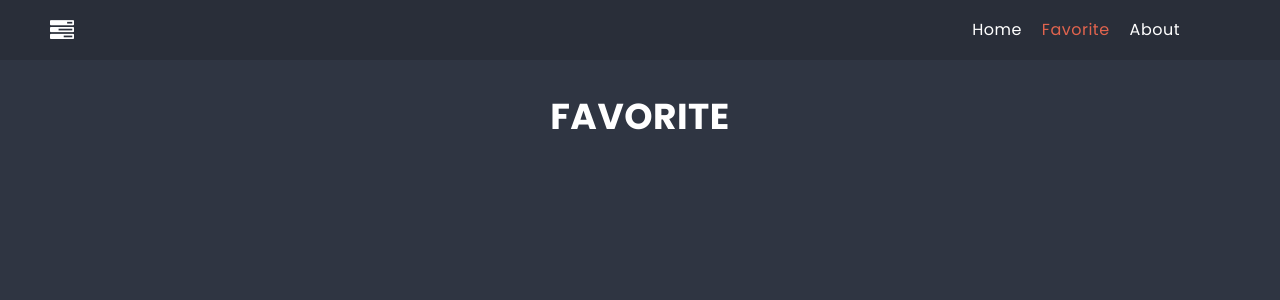
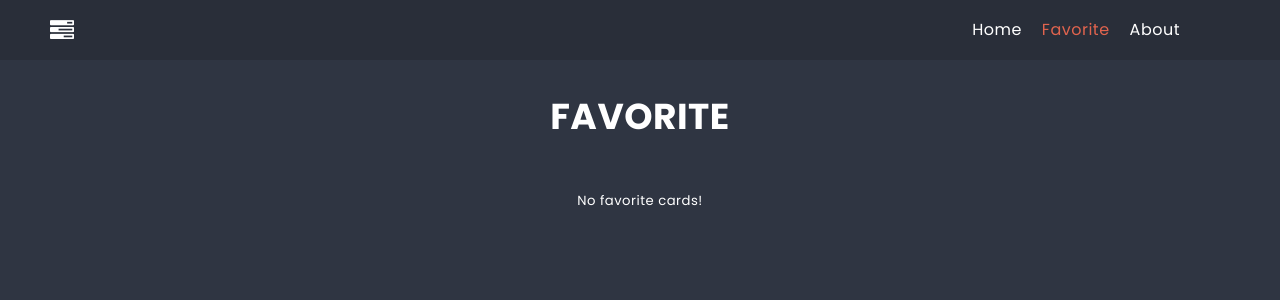
Before and after one commit to scoverstudio/react-app1, a React (Create React App) app: page /favorite in a window 1280 px wide. Shown: the top 300 px of the page. Built offline with nearby package versions, Linux system fonts and the light colour scheme.

Commit message:
add no favorite cards page and fix useEffect problem

```diff
--- a/src/components/Favorite/Favorite.js
+++ b/src/components/Favorite/Favorite.js
@@ -5,18 +5,24 @@ import PageTitle from "../PageTitle/PageTitle";
 import styles from "./Favorite.module.scss";
 
 const Favorite = () => {
+  const cards = useSelector((state) => getFavoriteCards(state));
 
-  const cards = useSelector(state => getFavoriteCards(state))
-  console.log(cards)
   return (
     <section>
       <PageTitle>Favorite</PageTitle>
-      <h2 className={styles.title}>
-      </h2>
       <ul className={styles.cards}>
-        {cards.map(card => (
-          <Card key={card.id} title={card.title} isFavorite={card.isFavorite} id={card.id} />
-        ))}
+        {cards.length === 0 ? (
+          <p>No favorite cards!</p>
+        ) : (
+          cards.map((card) => (
+            <Card
+              key={card.id}
+              title={card.title}
+              isFavorite={card.isFavorite}
+              id={card.id}
+            />
+          ))
+        )}
       </ul>
     </section>
   );
--- a/src/components/Favorite/Favorite.module.scss
+++ b/src/components/Favorite/Favorite.module.scss
@@ -13,6 +13,10 @@
   margin: 0 auto;
 }
 
+p {
+  text-align: center;
+}
+
 @media (max-width: 767px) {
   .cards {
     width: 100%;
--- a/src/components/SearchForm/SearchForm.js
+++ b/src/components/SearchForm/SearchForm.js
@@ -16,7 +16,7 @@ const SearchForm = () => {
 
   useEffect(() => {
     dispatch(clearSearchString(""));
-  }, [window.location]);
+  }, [dispatch]);
 
   return (
     <form className={styles.searchForm}>
```
